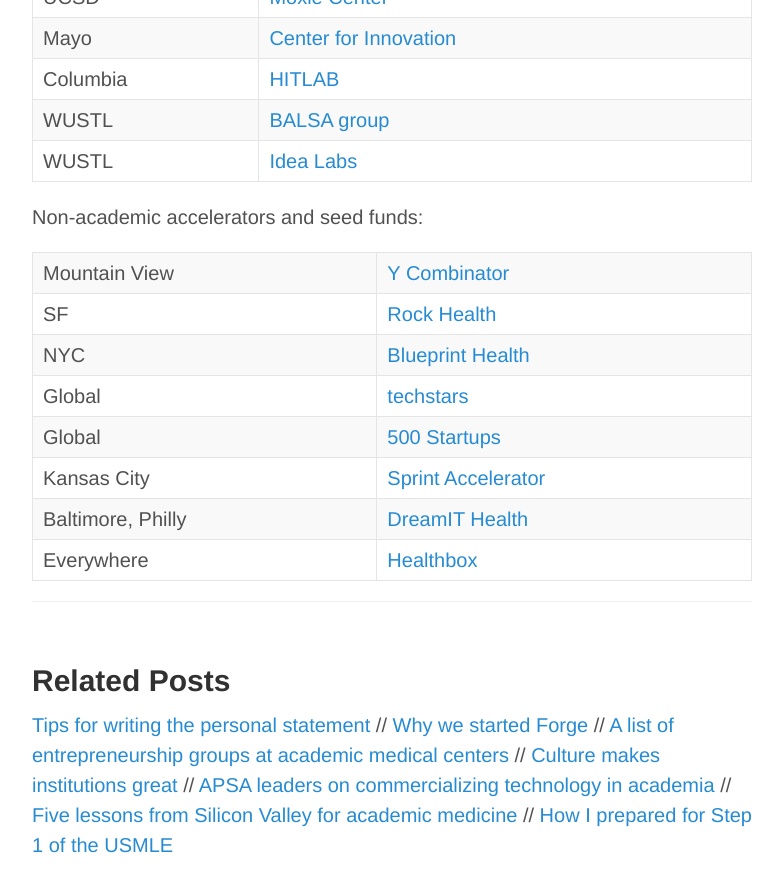
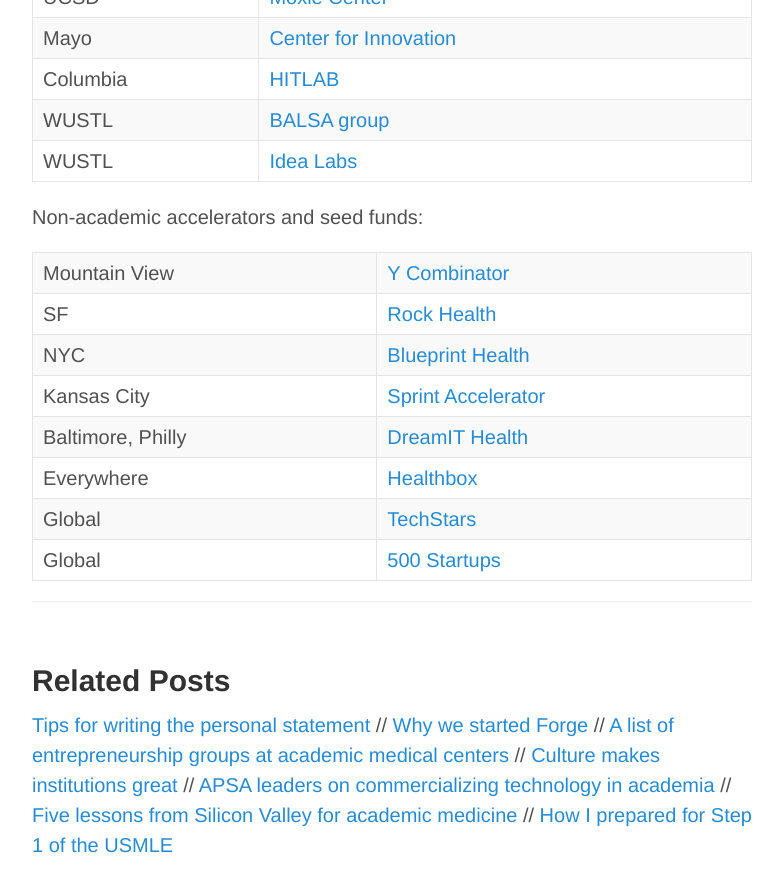
Before and after one commit to erikr/erikr.github.io, a Jekyll site: the page built from _posts/2015-01-17-entrepreneurship-groups.md, in a window 1280 px wide and 900 px high, scrolled down 1266 px. Shown: the top 892 px of the window, without its empty margins (248-1031 px from the left). Built offline with Jekyll 4.4.1, drawn with Linux system fonts in a browser that asks for light colours; nearby versions of some CDN libraries.

Commit message:
moved order of items in list

```diff
--- a/_posts/2015-01-17-entrepreneurship-groups.md
+++ b/_posts/2015-01-17-entrepreneurship-groups.md
@@ -38,8 +38,8 @@
 Mountain View | [Y Combinator](http://www.ycombinator.com/)
 SF | [Rock Health](http://rockhealth.com/)
 NYC | [Blueprint Health](http://www.blueprinthealth.org/)
-Global | [techstars](http://www.techstars.com/)
-Global | [500 Startups](http://500.co/)
 Kansas City | [Sprint Accelerator](http://sprintaccel.com/)
 Baltimore, Philly | [DreamIT Health](http://www.dreamithealth.com/)
 Everywhere | [Healthbox](https://www.healthbox.com/)
+Global | [TechStars](http://www.techstars.com/)
+Global | [500 Startups](http://500.co/)
```
